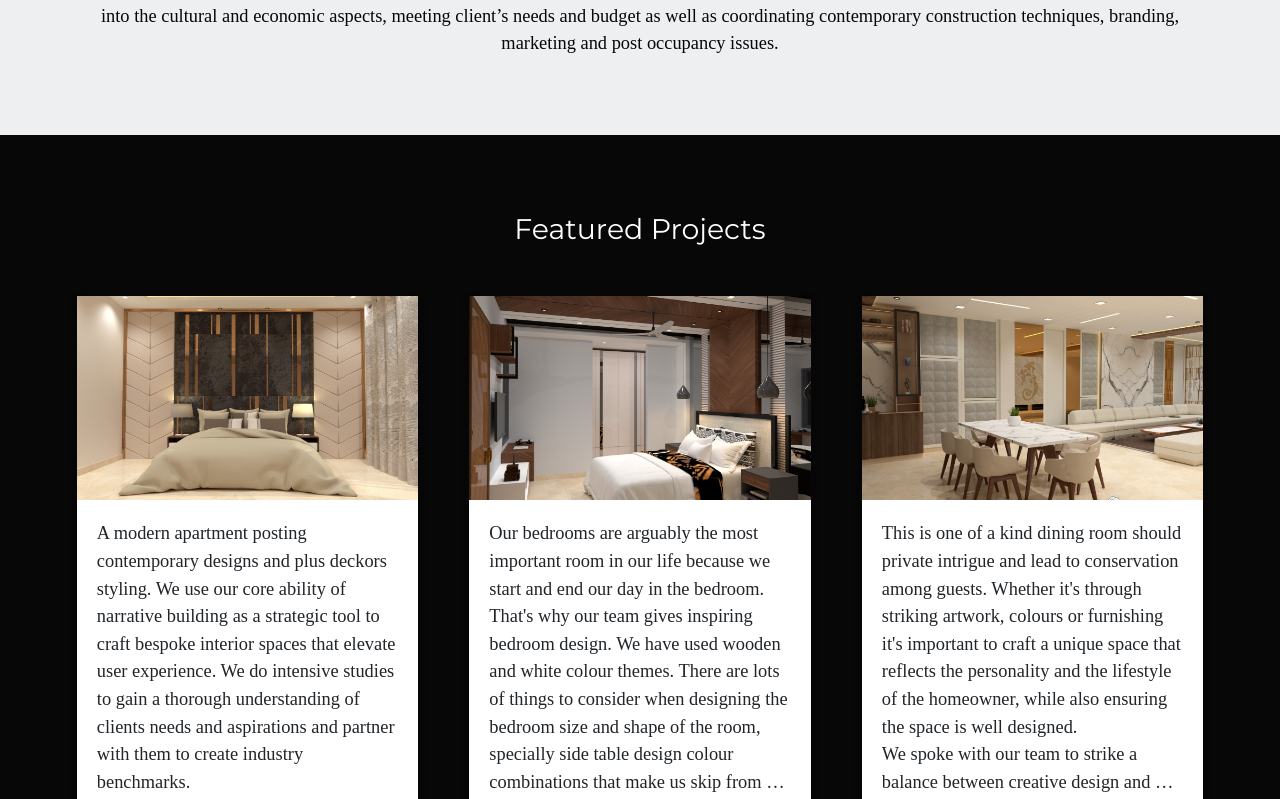
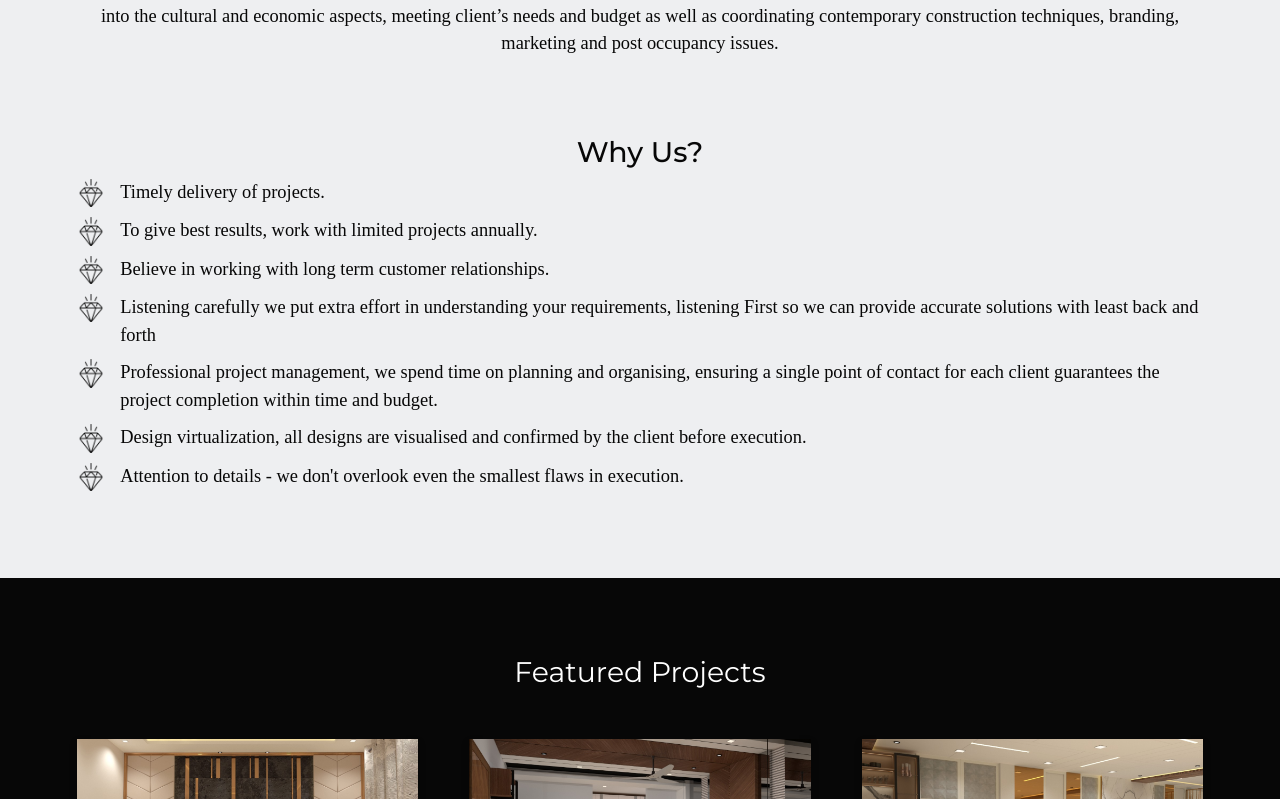
Before and after one commit to deekay1712/d2a, a Next.js app: page / in a window 1280 px wide. Shown: the part 1001-1800 px from the top of the page. Built offline with nearby package versions, Linux system fonts and the light colour scheme; a web font is replaced by a local one.

Commit message:
why us added

```diff
--- a/Components/HomeWhyUs.jsx
+++ b/Components/HomeWhyUs.jsx
@@ -3,7 +3,72 @@ import React from 'react'
 export default function HomeWhyUs() {
   return (
     <div className='homeWhyUsWrapper'>
-        {/* <h1 className="homeWhyUsHeadi">Why Us?</h1> */}
+        <h1 className="homeWhyUsHeading">Why Us?</h1>
+        <div className="homeWhyUsPoints">
+          <div className="homeWhyUsPoint">
+            <div className="homeWhyUsPointIcon">
+              <img src="/Assets/diamond.png" alt="" />
+            </div>
+            <div className="homeWhyUsPointText">
+              <p>Timely delivery of projects.</p>
+            </div>
+          </div>
+
+          <div className="homeWhyUsPoint">
+            <div className="homeWhyUsPointIcon">
+              <img src="/Assets/diamond.png" alt="" />
+            </div>
+            <div className="homeWhyUsPointText">
+              <p>To give best results, work with limited projects annually.</p>
+            </div>
+          </div>
+
+          <div className="homeWhyUsPoint">
+            <div className="homeWhyUsPointIcon">
+              <img src="/Assets/diamond.png" alt="" />
+            </div>
+            <div className="homeWhyUsPointText">
+              <p>Believe in working with long term customer relationships.</p>
+            </div>
+          </div>
+
+          <div className="homeWhyUsPoint">
+            <div className="homeWhyUsPointIcon">
+              <img src="/Assets/diamond.png" alt="" />
+            </div>
+            <div className="homeWhyUsPointText">
+              <p>Listening carefully we put extra effort in understanding your requirements, listening First so we can provide accurate solutions with least back and forth</p>
+            </div>
+          </div>
+
+          <div className="homeWhyUsPoint">
+            <div className="homeWhyUsPointIcon">
+              <img src="/Assets/diamond.png" alt="" />
+            </div>
+            <div className="homeWhyUsPointText">
+              <p>Professional project management, we spend time on planning and organising, ensuring a single point of contact for each client guarantees the project completion within time and budget.</p>
+            </div>
+          </div>
+
+          <div className="homeWhyUsPoint">
+            <div className="homeWhyUsPointIcon">
+              <img src="/Assets/diamond.png" alt="" />
+            </div>
+            <div className="homeWhyUsPointText">
+              <p>Design virtualization, all designs are visualised and confirmed by the client before execution.</p>
+            </div>
+          </div>
+
+          <div className="homeWhyUsPoint">
+            <div className="homeWhyUsPointIcon">
+              <img src="/Assets/diamond.png" alt="" />
+            </div>
+            <div className="homeWhyUsPointText">
+              <p>Attention to details - we don't overlook even the smallest flaws in execution.</p>
+            </div>
+          </div>
+
+        </div>
     </div>
   )
 }
--- a/Components/homeWhyUs.css
+++ b/Components/homeWhyUs.css
@@ -1,5 +1,31 @@
 .homeWhyUsWrapper{
-    position: relative;
     background-color: rgba(86, 102, 122, 0.1);
-    /* height: 10vw; */
+    padding: 0 6vw 6vw 6vw;
+    color: #070707;
+    display: flex;
+    flex-direction: column;
+    align-items: center;
 }
+.homeWhyUsHeading{
+    width: 100%;
+    text-align: center;
+    font-size: calc(22px + 0.5vw);
+    margin-bottom: 10px;
+}
+.homeWhyUsText{
+    width: 100%;
+    text-align: center;
+    font-size: calc(12px + 0.5vw);
+    font-weight: 400;
+}
+.homeWhyUsPoint{
+    display: flex;
+    margin-bottom: 10px;
+}
+.homeWhyUsPointIcon img{
+    width: calc(22px + 0.5vw);
+}
+.homeWhyUsPointText{
+    font-size: calc(12px + 0.5vw);
+    padding-left: 15px;
+}
```
Also changed, not shown: public/Assets/diamond.png (added).
